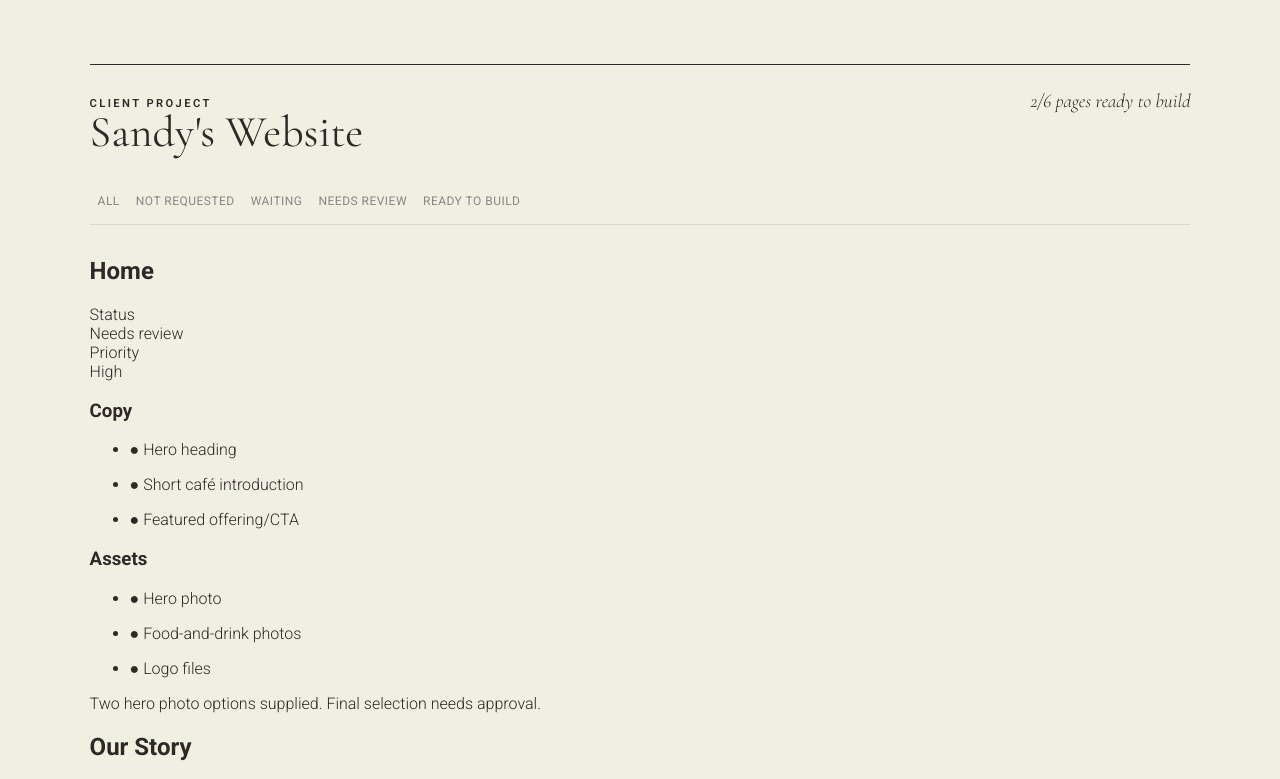
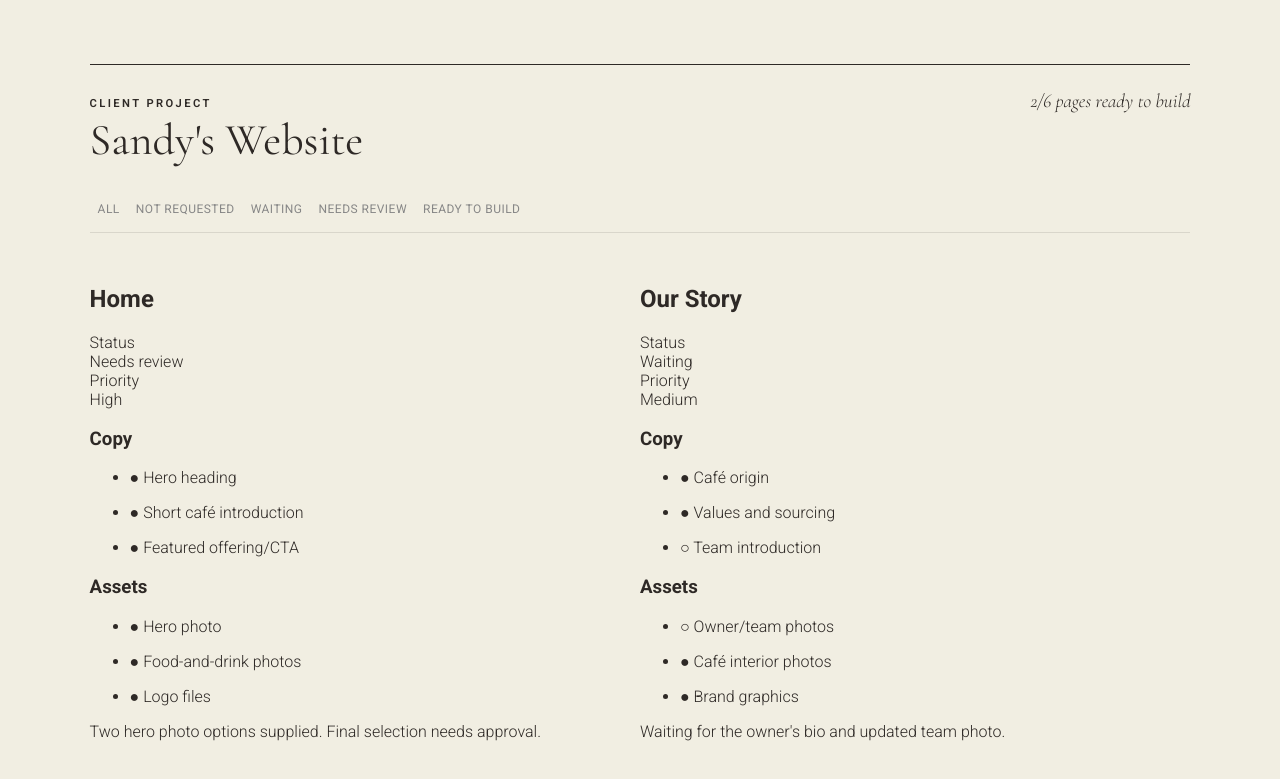
Before and after one commit to aliciabuelow/client-practice, a React (Vite) app: page / in a window 1280 px wide. Shown: the top 779 px of the page. Built offline with nearby package versions, Linux system fonts and the light colour scheme.

Commit message:
Create additional stylesheets, create page grid

```diff
--- a/src/components/PageCard.jsx
+++ b/src/components/PageCard.jsx
@@ -1,3 +1,4 @@
+import '../styles/PageCard.css';
 import RequirementList from './RequirementList';
 
 export default function PageCard({ page }) {
--- a/src/components/PageGrid.jsx
+++ b/src/components/PageGrid.jsx
@@ -1,11 +1,14 @@
+import '../styles/PageGrid.css';
 import PageCard from './PageCard';
 
 export default function PageGrid({ pages }) {
     return (
         <div className="PageGrid">
-            {pages.map((page) => (
-                <PageCard key={page.id} page={page} />
-            ))}
+            <div className="page-grid">
+                {pages.map((page) => (
+                    <PageCard key={page.id} page={page} />
+                ))}
+            </div>
         </div>
     )
 }
--- a/src/styles/Header.css
+++ b/src/styles/Header.css
@@ -4,7 +4,7 @@
 }
 
 h1 {
-    margin: 0 auto;
+    margin: 0.5rem auto;
     font-family: 'Cormorant Garamond', sans-serif;
     font-weight: 400;
     font-size: 2.75rem;
--- /dev/null
+++ b/src/styles/PageGrid.css
@@ -0,0 +1,4 @@
+.page-grid {
+    display: grid;
+    grid-template-columns: 1fr 1fr;
+}
```
Also changed, not shown: src/styles/PageCard.css (added).
